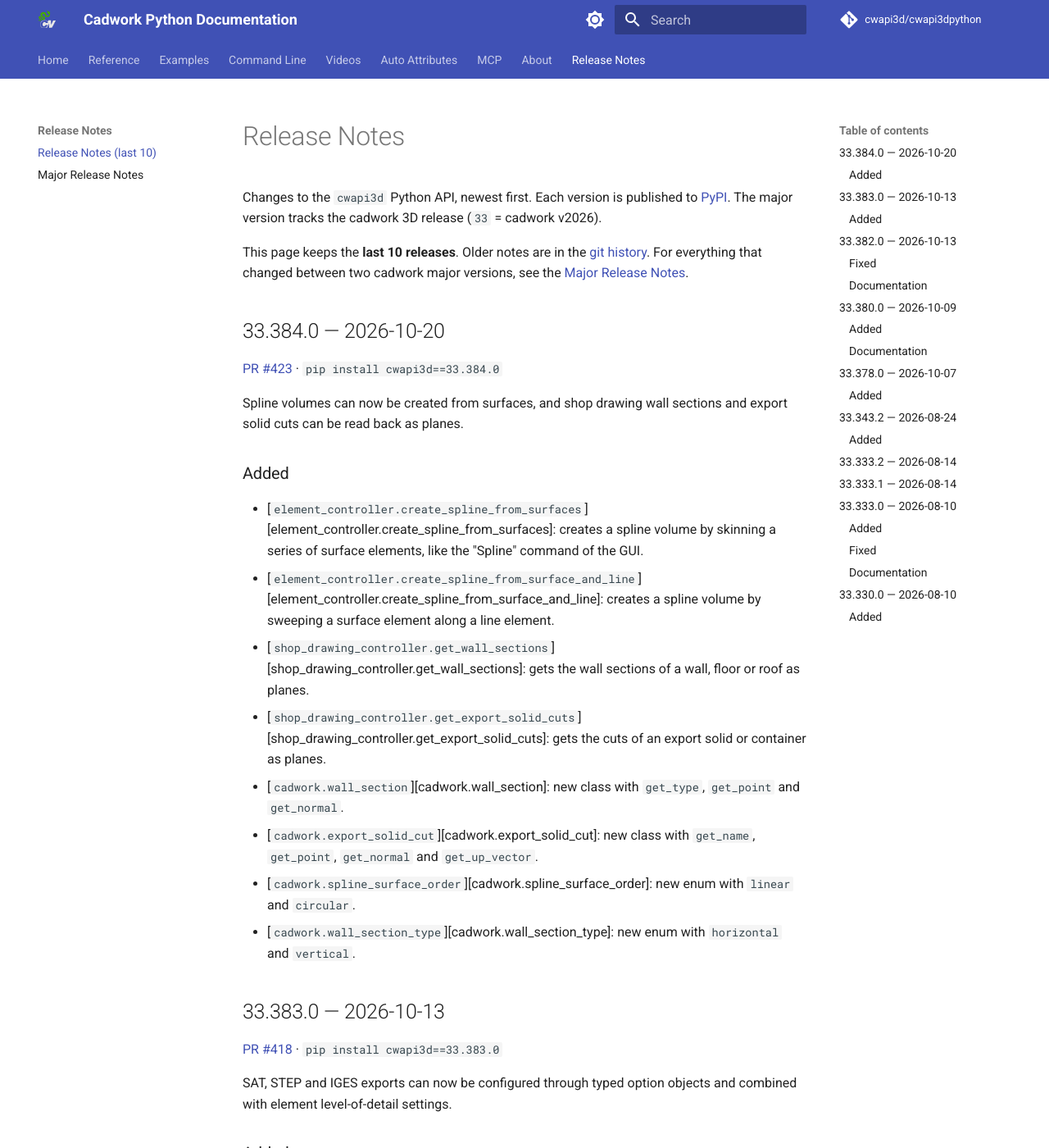
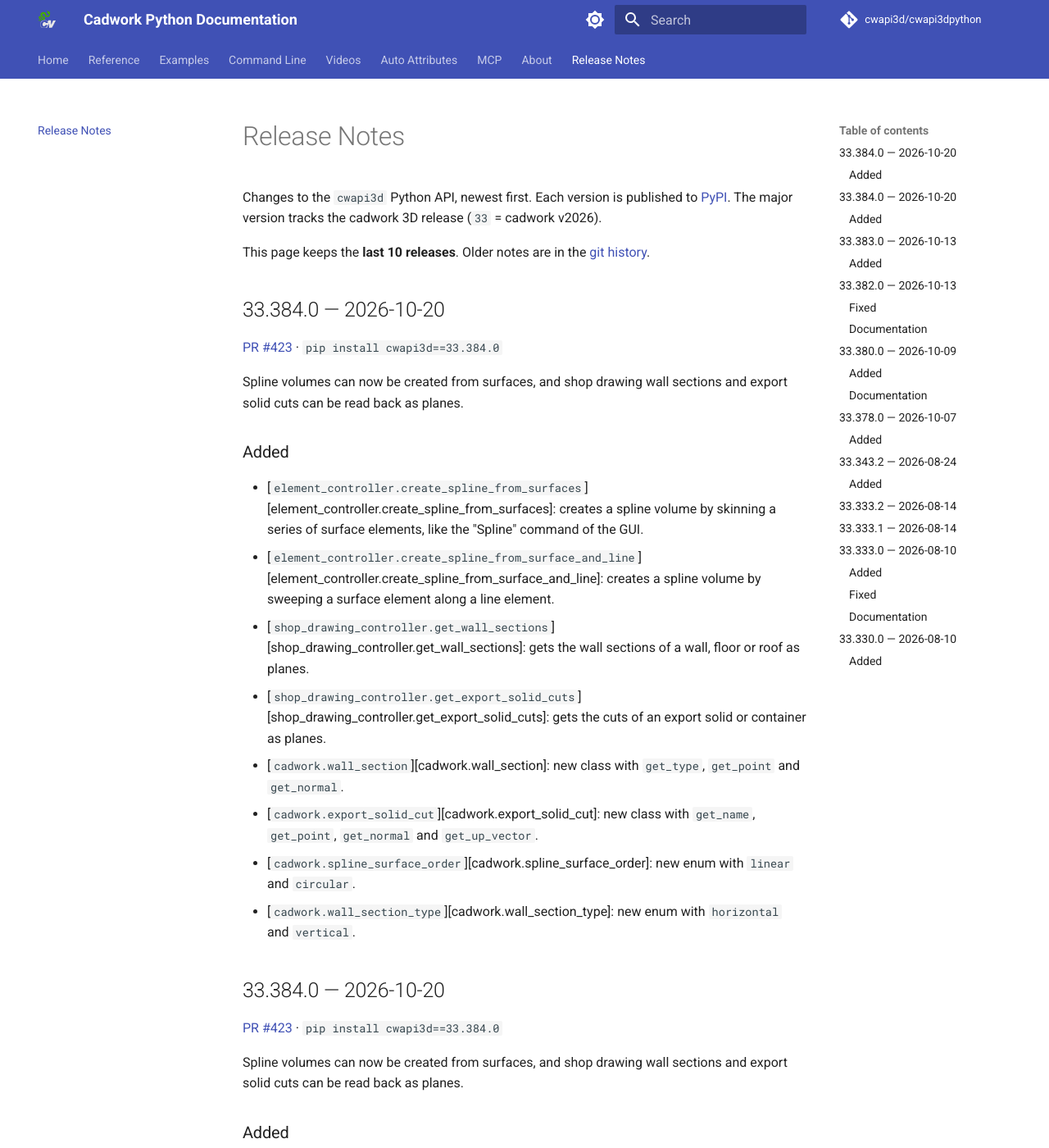
Before and after one commit to cwapi3d/cwapi3dpython, an MkDocs documentation site: the page built from docs/release_notes.md, in a window 1280 px wide and 1400 px high. Shown: the whole window at 82% size. Built offline with MkDocs 1.6.1 and Material for MkDocs 9.7.7, drawn with Linux system fonts in a browser that asks for light colours; comment, search, counter and statistics services are not loaded.

Commit message:
Sync/cwapi3d stubs 2026 10 20 (#425)
* Syncs stubs with CwAPI3D bindings and releases 33.384.0.

Adds spline creation from surfaces, wall sections and export solid cuts,
plus the wall_section, export_solid_cut, spline_surface_order and
wall_section_type cadwork types.

* Adds PR link to the 33.384.0 release notes.

* Removes the outdated Major Release Notes page.

```diff
--- a/docs/release_notes.md
+++ b/docs/release_notes.md
@@ -5,7 +5,25 @@ Changes to the `cwapi3d` Python API, newest first. Each version is published to
 
 This page keeps the **last 10 releases**. Older notes are in the
 [git history](https://github.com/cwapi3d/cwapi3dpython/commits/main/docs/release_notes.md).
-For everything that changed between two cadwork major versions, see the [Major Release Notes](release_notes_major.md).
+
+<!-- release:33.384.0 -->
+## 33.384.0 — 2026-10-20
+
+[PR #423](https://github.com/cwapi3d/cwapi3dpython/pull/423) · `pip install cwapi3d==33.384.0`
+
+Spline volumes can now be created from surfaces, and shop drawing wall sections and export solid cuts can be read back as planes.
+
+### Added
+
+- [`element_controller.create_spline_from_surfaces`][element_controller.create_spline_from_surfaces]: creates a spline volume by skinning a series of surface elements, like the "Spline" command of the GUI.
+- [`element_controller.create_spline_from_surface_and_line`][element_controller.create_spline_from_surface_and_line]: creates a spline volume by sweeping a surface element along a line element.
+- [`shop_drawing_controller.get_wall_sections`][shop_drawing_controller.get_wall_sections]: gets the wall sections of a wall, floor or roof as planes.
+- [`shop_drawing_controller.get_export_solid_cuts`][shop_drawing_controller.get_export_solid_cuts]: gets the cuts of an export solid or container as planes.
+- [`cadwork.wall_section`][cadwork.wall_section]: new class with `get_type`, `get_point` and `get_normal`.
+- [`cadwork.export_solid_cut`][cadwork.export_solid_cut]: new class with `get_name`, `get_point`, `get_normal` and `get_up_vector`.
+- [`cadwork.spline_surface_order`][cadwork.spline_surface_order]: new enum with `linear` and `circular`.
+- [`cadwork.wall_section_type`][cadwork.wall_section_type]: new enum with `horizontal` and `vertical`.
+<!-- /release:33.384.0 -->
 
 <!-- release:33.384.0 -->
 ## 33.384.0 — 2026-10-20
--- a/mkdocs.yml
+++ b/mkdocs.yml
@@ -126,9 +126,7 @@ nav:
       - mcp.md
   - About:
       - About Guide: about.md
-  - Release Notes:
-      - Release Notes (last 10): release_notes.md
-      - Major Release Notes: release_notes_major.md
+  - Release Notes: release_notes.md
 
 markdown_extensions:
   - admonition
```
Also changed, not shown: docs/release_notes_major.md (deleted, +0 -136 lines).
